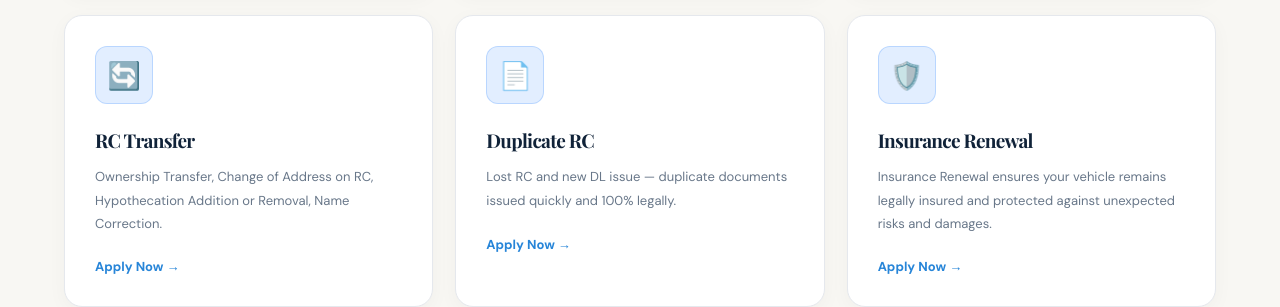
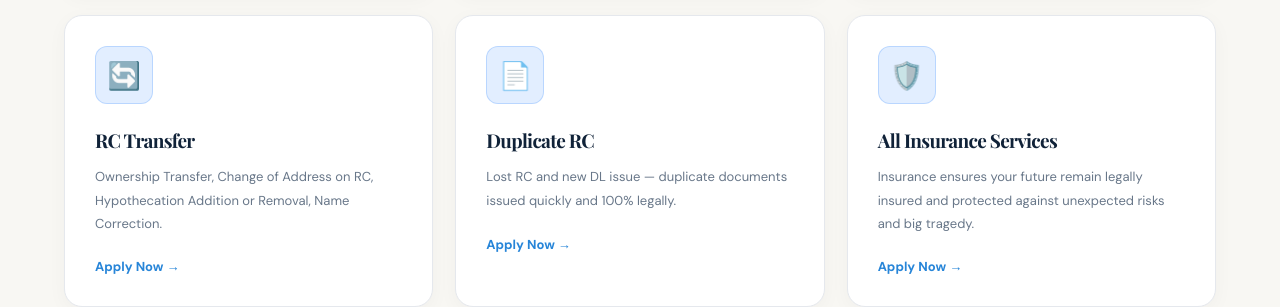
Before and after one commit to VarshaRTOconsultantCG14/RTO-CONSULTNT-CG14, a plain HTML site: page index.html in a window 1280 px wide. Shown: the part 2180-2487 px from the top of the page. Drawn offline with nearby package versions, Linux system fonts and the light colour scheme.

Commit message:
Update All Insurance Services

```diff
--- a/index.html
+++ b/index.html
@@ -272,12 +272,14 @@
                         <a href="#apply" data-service="Duplicate RC">Apply Now →</a>
                     </article>
 
+
                     <article class="service-card">
                         <div class="service-icon">🛡️</div>
-                        <h3>Insurance Renewal</h3>
-                        <p>Insurance Renewal ensures your vehicle remains legally insured and protected against unexpected risks and damages.</p>
-                        <a href="#apply" data-service="Insurance Renewal">Apply Now →</a>
+                        <h3>All Insurance Services</h3>
+                        <p>Insurance ensures your future remain legally insured and protected against unexpected risks and big tragedy.</p>
+                        <a href="#apply" data-service="All Insurance Services">Apply Now →</a>
                     </article>
+
 
                     <article class="service-card">
                         <div class="service-icon">🌿</div>
@@ -422,7 +424,7 @@
                             <option>Vehicle Registration</option>
                             <option>RC Transfer</option>
                             <option>Duplicate RC</option>
-                            <option>Insurance Renewal</option>
+                            <option>All Insurance Services</option>
                             <option>PUC Certificate</option>
                             <option>Fitness Certificate</option>
                             <option>National Permit</option>
```
